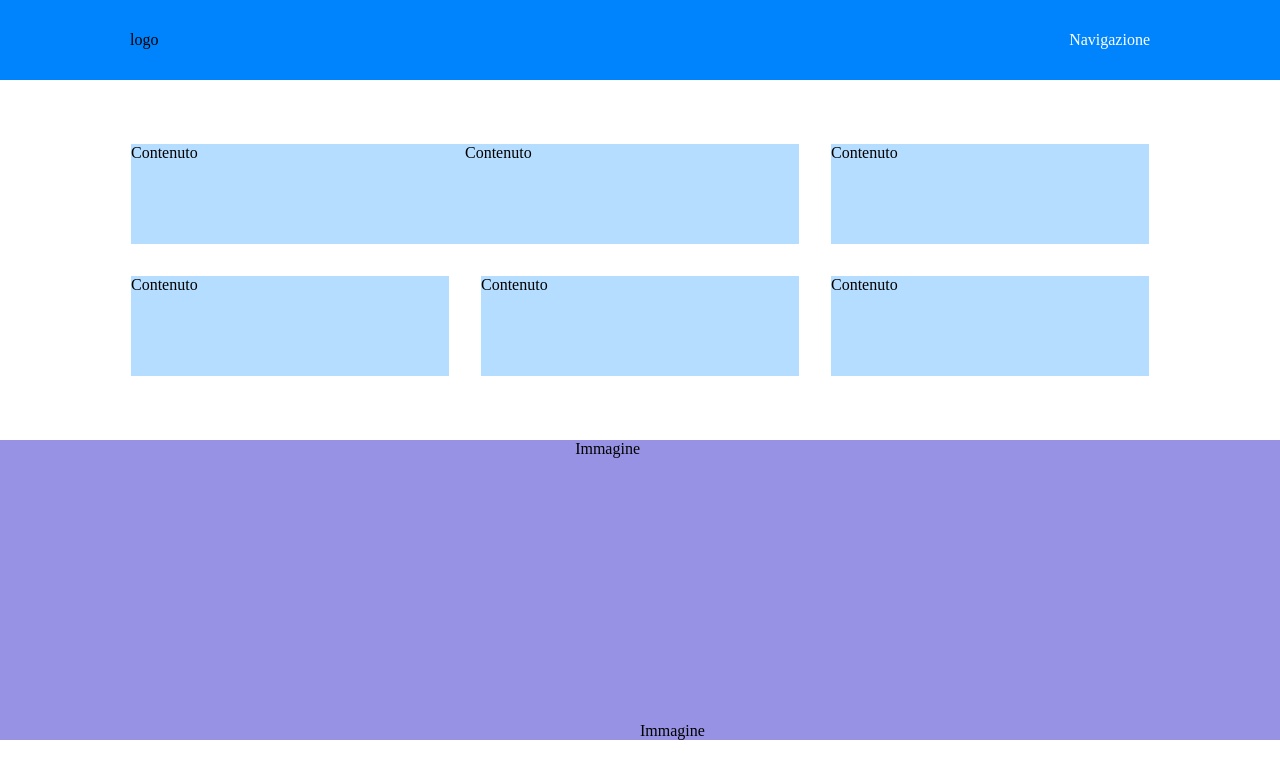
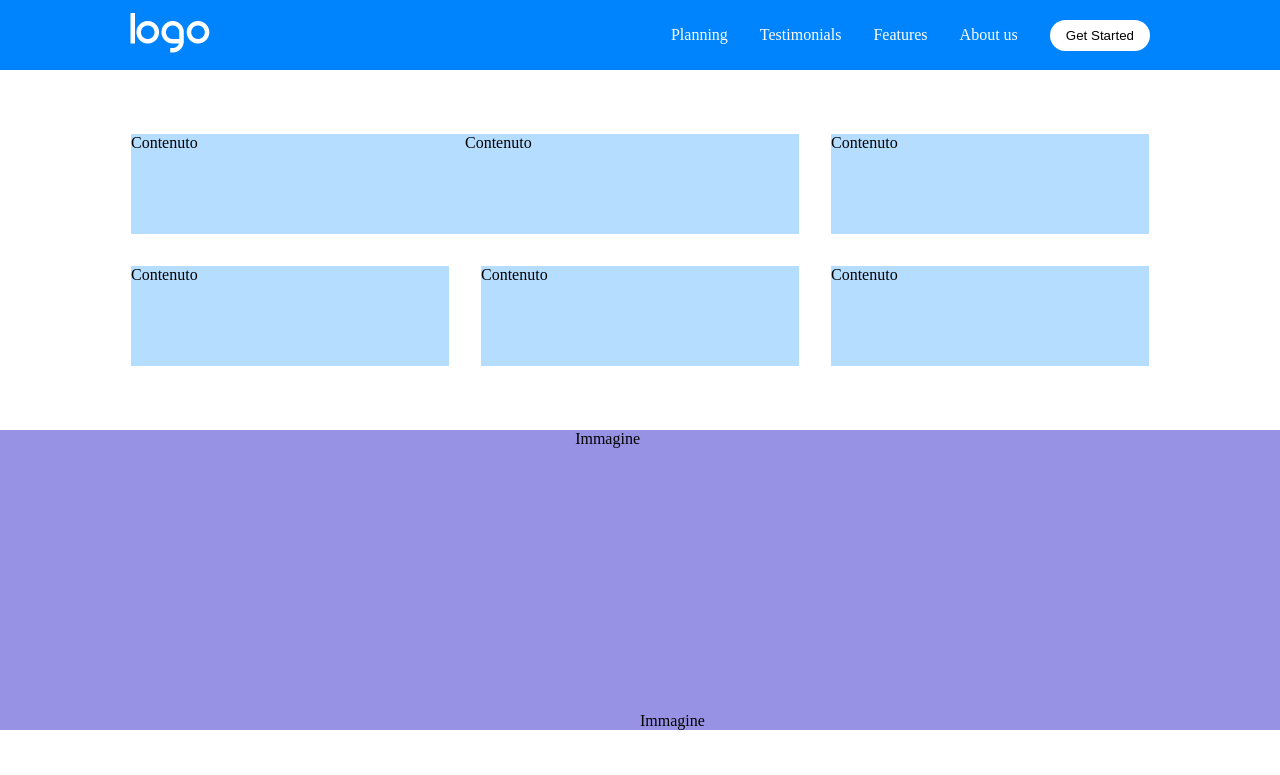
Before and after one commit to Luca10992/htmlcss-responsive-layout, a plain HTML site: page index.html in a window 1280 px wide. Shown: the top 775 px of the page. Drawn offline with Linux system fonts and the light colour scheme.

Commit message:
feat. add header content

```diff
--- a/css/responsive.css
+++ b/css/responsive.css
@@ -1,4 +1,12 @@
 @media screen and (max-width: 780px) {
+    #header ul {
+        display: none;
+    }
+
+    #header .header-icon {
+        display: block;
+    }
+
     .card_2-3 {
         flex-direction: column;
     }
@@ -15,6 +23,10 @@
 }
 
 @media screen and (max-width: 480px) {
+    #header ul {
+        display: none;
+    }
+
     #section_1 > .container > .row > .col {
         width: 100%;
     }
--- a/css/style.css
+++ b/css/style.css
@@ -24,11 +24,17 @@
     padding-right: 15px;
 }
 
+.btn {
+    border: none;
+    padding: 0.5rem 1rem;
+    border-radius: 25px;
+}
+
 /* HEADER */
 
 #header {
     background-color: var(--secondary-color);
-    height: 80px;
+    height: 70px;
     margin-bottom: 3rem;
 }
 
@@ -43,6 +49,22 @@
 
 .container nav {
     color: white;
+}
+
+ul {
+    list-style-type: none;
+    display: flex;
+    align-items: center;
+    gap: 2rem;
+}
+
+.header-btn {
+    background-color: white;
+}
+
+.header-icon {
+    display: none;
+    font-size: 1.5rem;
 }
 
 /* ! MAIN */
--- a/index.html
+++ b/index.html
@@ -6,9 +6,9 @@
     <meta name="author" content="Luca Lillo">
 
     <!-- Font Awesome -->
-    <!-- <link rel="stylesheet" href="https://cdnjs.cloudflare.com/ajax/libs/font-awesome/6.5.1/css/all.min.css"
+    <link rel="stylesheet" href="https://cdnjs.cloudflare.com/ajax/libs/font-awesome/6.5.1/css/all.min.css"
     integrity="sha512-DTOQO9RWCH3ppGqcWaEA1BIZOC6xxalwEsw9c2QQeAIftl+Vegovlnee1c9QX4TctnWMn13TZye+giMm8e2LwA=="
-    crossorigin="anonymous" referrerpolicy="no-referrer" /> -->
+    crossorigin="anonymous" referrerpolicy="no-referrer" />
 
 <!-- Responsive CSS -->
         <link rel="stylesheet" href="./css/responsive.css">
@@ -23,8 +23,17 @@
     <header id="header">
 
         <div class="container">
-            <div class="logo">logo</div>
-            <nav>Navigazione</nav>
+            <div class="logo"><img src="./img/logo.png" alt="logo"></div>
+            <nav>
+                <ul>
+                    <li>Planning</li>
+                    <li>Testimonials</li>
+                    <li>Features</li>
+                    <li>About us</li>
+                    <li><button class="btn header-btn">Get Started</button></li>
+                </ul>
+                <p class="header-icon"><i class="fa-solid fa-bars"></i></p>
+            </nav>
         </div>
 
     </header>
```
